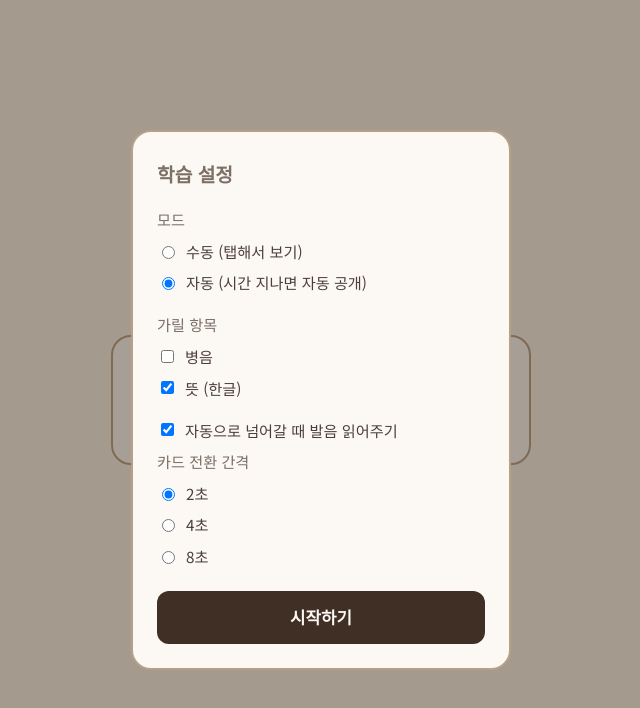
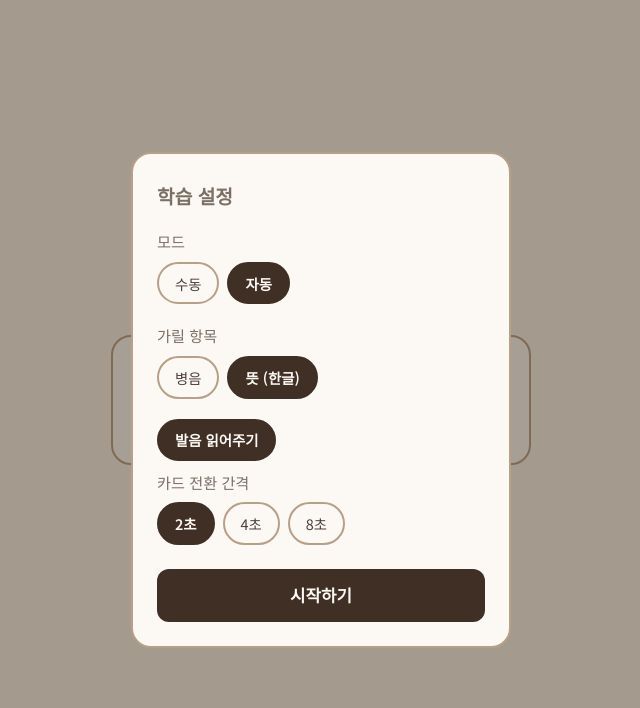
Before and after one commit to vision-monkey/startpoject, a plain HTML site: page index.html in a window 1280 px wide. Both pictures are taken after a click on the button "HSK 1급 단어". Shown: the whole page, without its empty margins (319-959 px from the left). Drawn offline with Linux system fonts and the light colour scheme.

Commit message:
Restyle settings modal as horizontal pill buttons
Radio/checkbox inputs stay for state and keyboard accessibility but
are visually hidden; their <label> is styled as a pill button and
highlighted via :has(input:checked), laid out in a wrapping row
(.option-row) instead of a stacked list.

```diff
--- a/index.html
+++ b/index.html
@@ -58,12 +58,40 @@
     font-weight: 500;
     font-size: 0.95rem;
   }
-  .setting-group label {
+  .option-row {
     display: flex;
+    flex-wrap: wrap;
+    gap: 0.5rem;
+  }
+  .option-btn {
+    display: inline-flex;
     align-items: center;
-    gap: 0.5rem;
-    font-size: 0.95rem;
+    padding: 0.55rem 1rem;
+    border: 2px solid var(--border-card);
+    border-radius: 999px;
+    background: var(--bg-card);
     color: var(--text-meaning);
+    font-size: 0.9rem;
+    font-family: var(--font-ui);
+    cursor: pointer;
+    user-select: none;
+  }
+  .option-btn input {
+    position: absolute;
+    width: 0;
+    height: 0;
+    opacity: 0;
+    pointer-events: none;
+  }
+  .option-btn:has(input:checked) {
+    background: var(--text-hanzi);
+    border-color: var(--text-hanzi);
+    color: var(--bg-card);
+    font-weight: 600;
+  }
+  .option-btn:has(input:focus-visible) {
+    outline: 2px solid var(--text-hanzi);
+    outline-offset: 2px;
   }
   #startBtn {
     margin-top: 0.25rem;
@@ -90,23 +118,31 @@
 
     <div class="setting-group">
       <div class="setting-title text-label">모드</div>
-      <label><input type="radio" name="mode" value="manual"> 수동 (탭해서 보기)</label>
-      <label><input type="radio" name="mode" value="auto" checked> 자동 (시간 지나면 자동 공개)</label>
+      <div class="option-row">
+        <label class="option-btn"><input type="radio" name="mode" value="manual"> 수동</label>
+        <label class="option-btn"><input type="radio" name="mode" value="auto" checked> 자동</label>
+      </div>
     </div>
 
     <div class="setting-group">
       <div class="setting-title text-label">가릴 항목</div>
-      <label><input type="checkbox" name="hide" value="pinyin"> 병음</label>
-      <label><input type="checkbox" name="hide" value="meaning" checked> 뜻 (한글)</label>
+      <div class="option-row">
+        <label class="option-btn"><input type="checkbox" name="hide" value="pinyin"> 병음</label>
+        <label class="option-btn"><input type="checkbox" name="hide" value="meaning" checked> 뜻 (한글)</label>
+      </div>
     </div>
 
     <div class="setting-group" id="intervalGroup">
-      <label><input type="checkbox" id="autoSpeakCheckbox" checked> 자동으로 넘어갈 때 발음 읽어주기</label>
+      <div class="option-row">
+        <label class="option-btn"><input type="checkbox" id="autoSpeakCheckbox" checked> 발음 읽어주기</label>
+      </div>
 
       <div class="setting-title text-label">카드 전환 간격</div>
-      <label><input type="radio" name="interval" value="2" checked> 2초</label>
-      <label><input type="radio" name="interval" value="4"> 4초</label>
-      <label><input type="radio" name="interval" value="8"> 8초</label>
+      <div class="option-row">
+        <label class="option-btn"><input type="radio" name="interval" value="2" checked> 2초</label>
+        <label class="option-btn"><input type="radio" name="interval" value="4"> 4초</label>
+        <label class="option-btn"><input type="radio" name="interval" value="8"> 8초</label>
+      </div>
     </div>
 
     <button id="startBtn" type="button">시작하기</button>
```
